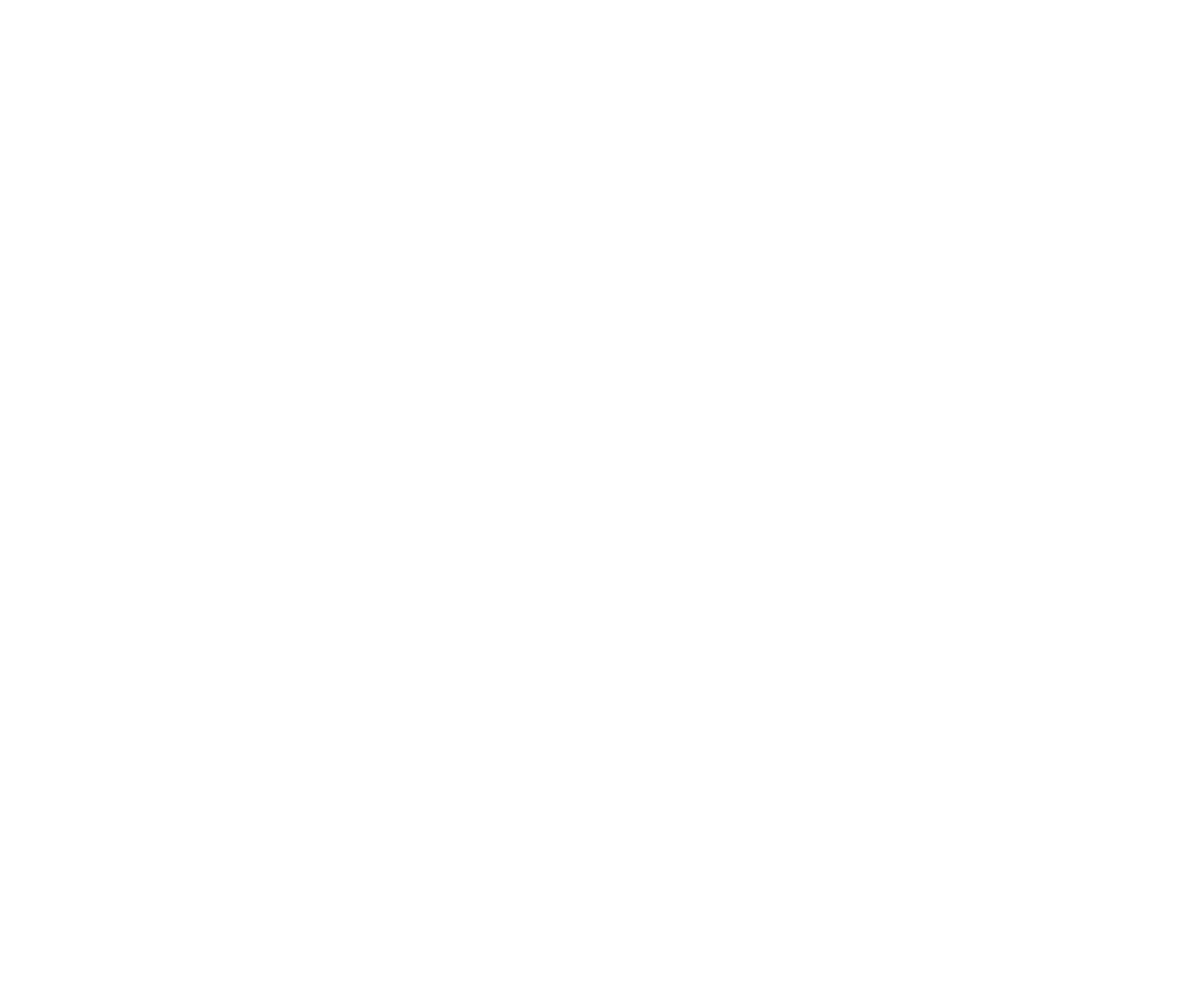
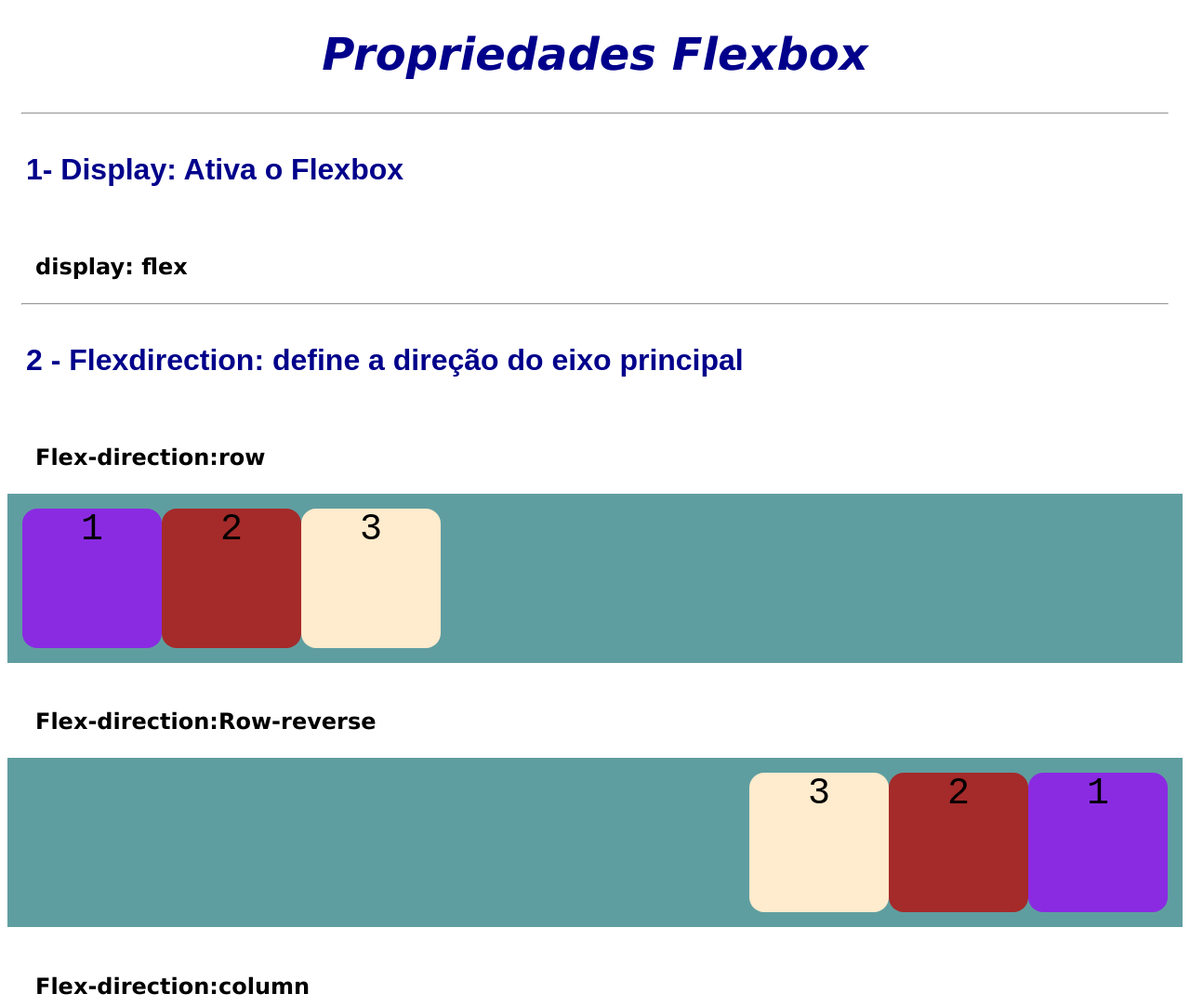
Before and after one commit to Kleberapenas/css-flexbox, a plain HTML site: page index.html in a window 1280 px wide. Shown: the top 1083 px of the page at 93% size. Before the commit the page ends 800 px from the top, so only its background shows below. Drawn offline with Linux system fonts and the light colour scheme.

Commit message:
more css added

```diff
--- a/index.html
+++ b/index.html
@@ -8,6 +8,41 @@
     <title>Atividade Flexbox</title>
 </head>
 <body>
+    <h1 class="titulo">Propriedades Flexbox</h1>
+    <hr>
 
+    <h1>1- Display: Ativa o Flexbox</h1>
+    <h2>display: flex</h2>
+    <hr>
+
+    <h1>2 - Flexdirection: define a direção do eixo principal</h2>
+
+    <h2>Flex-direction:row</h2>
+    <main class="container">
+        <div class="blocos" style="background-color: blueviolet;">1</div>
+        <div class="blocos" style="background-color: brown;">2</div>
+        <div class="blocos" style="background-color: blanchedalmond;">3</div>
+    </main>
+
+    <h2>Flex-direction:Row-reverse</h2>
+    <main class="container" style="flex-direction: row-reverse;">
+        <div class="blocos" style="background-color: blueviolet;">1</div>
+        <div class="blocos" style="background-color: brown;">2</div>
+        <div class="blocos" style="background-color: blanchedalmond;">3</div>
+    </main>
+
+    <h2>Flex-direction:column</h2>
+    <main class="container" style="flex-direction: column;">
+        <div class="blocos" style="background-color: blueviolet;">1</div>
+        <div class="blocos" style="background-color: brown;">2</div>
+        <div class="blocos" style="background-color: blanchedalmond;">3</div>
+    </main>
+
+    <h2>Flex-direction:column reverse</h2>
+    <main class="container" style="flex-direction: column-reverse;">
+        <div class="blocos" style="background-color: blueviolet;">1</div>
+        <div class="blocos" style="background-color: brown;">2</div>
+        <div class="blocos" style="background-color: blanchedalmond;">3</div>
+    </main>
 </body>
 </html>
--- a/styles.css
+++ b/styles.css
@@ -0,0 +1,53 @@
+h1.titulo {
+    text-align: center;
+    font-style: italic;
+    font-size: 3em;
+    font-weight: 900;
+    font-family: Verdana, Geneva, Tahoma, sans-serif;
+    color: darkblue;
+    margin: 10px;
+}
+
+h1 {
+    font-size: 2em;
+    font-weight: 500px;
+    font-family: Arial, Helvetica, sans-serif;
+    color: darkblue;
+    padding: 20px;
+}
+
+h2 {
+    font-size: 1.5em;
+    font-weight: 400px;
+    font-family: 'Lucida Sans', 'Lucida Sans Regular', 'Lucida Grande', 'Lucida Sans Unicode', Geneva, Verdana, sans-serif;
+    color: black;
+    padding: 30px;
+    padding-bottom: 5px;
+}
+
+hr {
+    margin: 15px;
+}
+
+
+.container {
+    display: flex;
+    flex-direction: row;
+    /*indiferente*/
+    background-color: cadetblue;
+    padding: 16px;
+}
+
+.flexing > div {
+    font-size: 30px;
+}
+
+.blocos {
+    background-color: lightblue;
+    height: 150px;
+    width: 150px;
+    text-align: center;
+    font-size: 40px;
+    font-family: 'Courier New', Courier, monospace;
+    border-radius: 16px;
+}
```
